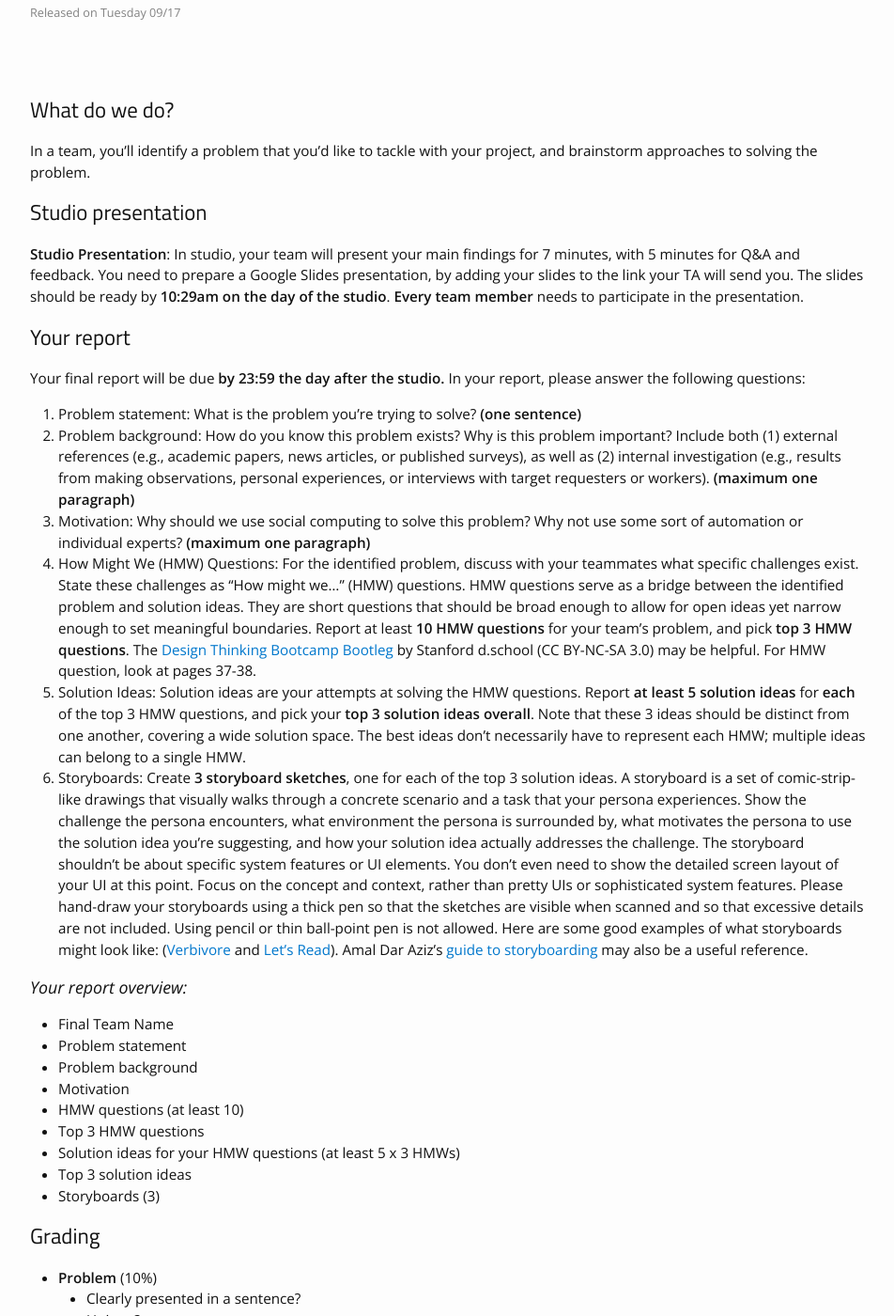
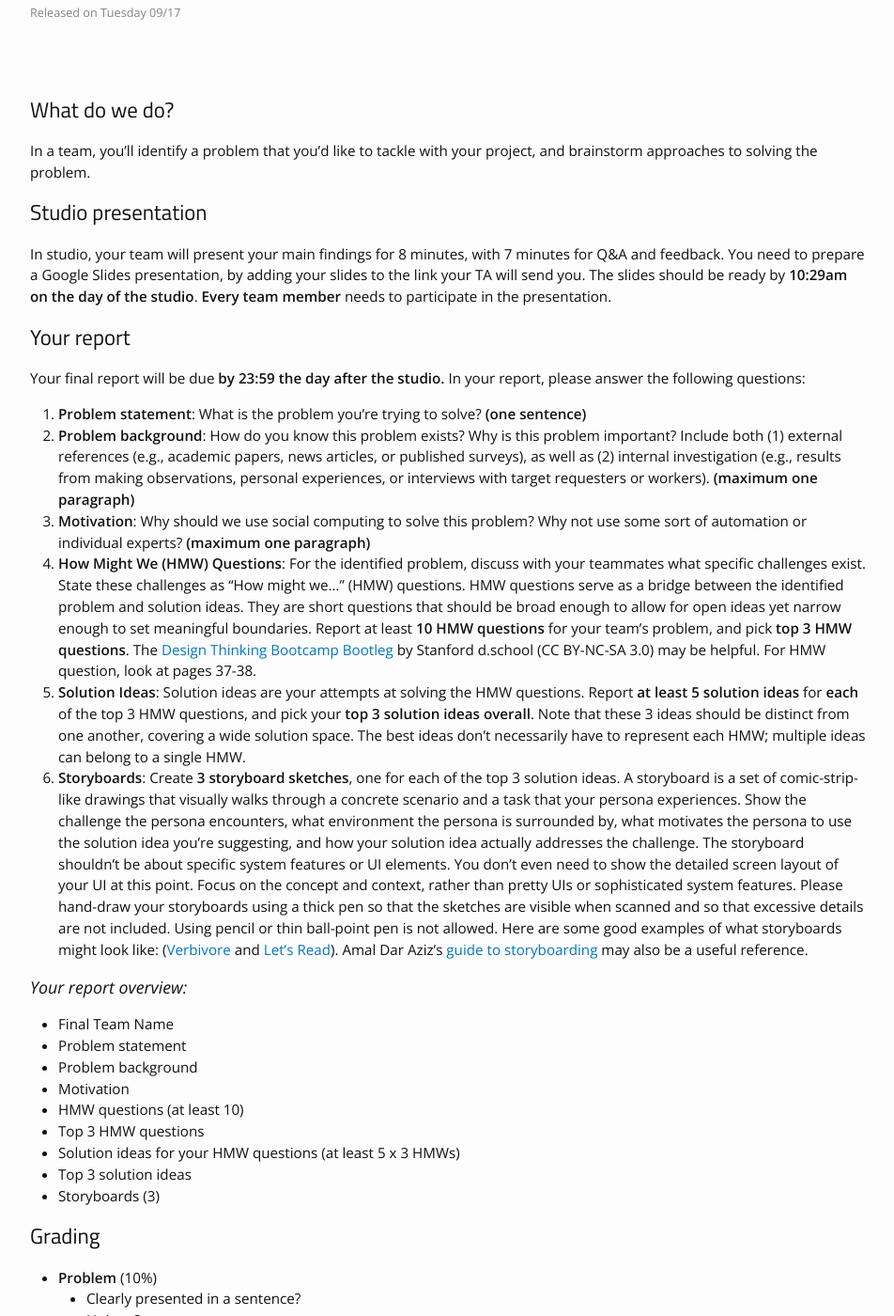
Before and after one commit to cstl-kaist/cs473-2025-fall, a Jekyll site: the page built from _projects/03_DP1.md, in a window 1280 px wide and 1400 px high, scrolled down 216 px. Shown: the whole window at 94% size, without its empty margins (163-1115 px from the left). Built offline with Jekyll 4.4.1, drawn with Linux system fonts in a browser that asks for light colours; nearby versions of some CDN libraries; some of the changed text lies outside the part shown.

Commit message:
Various DP1 adjustments

```diff
--- a/_layouts/projects.html
+++ b/_layouts/projects.html
@@ -6,8 +6,8 @@ layout: page
       <h2>What do we do?</h2>
             <p>This is a team-based, semester-long design project, in which you'll create an original social computing application on your own. You'll work in teams of <strong>three to four</strong> people. More information about each milestone will be added to this page. Here is the timeline and grading weights for each milestone:
             <ul>
-                  <li>Team Formation (week 2): 0%</li>
-                  <li>Ideation (week 4): 20%</li>
+                  <li><a href= "/projects/02_DP0">Team Formation</a> (week 2): 0%</li>
+                  <li><a href= "/projects/03_DP1">Ideation</a> (week 4): 20%</li>
                   <li>Pitch (week 6): 15%</li>
                   <li>Low-fi Prototype (week 7): 15%</li>
                   <li>High-fi Prototype (week 12): 15%</li>
--- a/_projects/03_DP1.md
+++ b/_projects/03_DP1.md
@@ -15,16 +15,16 @@ hide_from_announcements: true
 In a team, you'll identify a problem that you'd like to tackle with your project, and brainstorm approaches to solving the problem.
 
 ## Studio presentation
-**Studio Presentation**: In studio, your team will present your main findings for 7 minutes, with 5 minutes for Q&A and feedback. You need to prepare a Google Slides presentation, by adding your slides to the link your TA will send you. The slides should be ready by **10:29am on the day of the studio**. **Every team member** needs to participate in the presentation.
+In studio, your team will present your main findings for 8 minutes, with 7 minutes for Q&A and feedback. You need to prepare a Google Slides presentation, by adding your slides to the link your TA will send you. The slides should be ready by **10:29am on the day of the studio**. **Every team member** needs to participate in the presentation.
 
 ## Your report
 Your final report will be due **by 23:59 the day after the studio.** In your report, please answer the following questions:
-1. Problem statement: What is the problem you're trying to solve? **(one sentence)**
-2. Problem background: How do you know this problem exists? Why is this problem important? Include both (1) external references (e.g., academic papers, news articles, or published surveys), as well as (2) internal investigation (e.g., results from making observations, personal experiences, or interviews with target requesters or workers). **(maximum one paragraph)**
-3. Motivation: Why should we use social computing to solve this problem? Why not use some sort of automation or individual experts? **(maximum one paragraph)**
-4. How Might We (HMW) Questions: For the identified problem, discuss with your teammates what specific challenges exist. State these challenges as "How might we..." (HMW) questions. HMW questions serve as a bridge between the identified problem and solution ideas. They are short questions that should be broad enough to allow for open ideas yet narrow enough to set meaningful boundaries. Report at least **10 HMW questions** for your team's problem, and pick **top 3 HMW questions**. The [Design Thinking Bootcamp Bootleg](https://static1.squarespace.com/static/57c6b79629687fde090a0fdd/t/5b19b2f2aa4a99e99b26b6bb/1528410876119/dschool_bootleg_deck_2018_final_sm+%282%29.pdf) by Stanford d.school (CC BY-NC-SA 3.0) may be helpful. For HMW question, look at pages 37-38.
-5. Solution Ideas: Solution ideas are your attempts at solving the HMW questions. Report **at least 5 solution ideas** for **each** of the top 3 HMW questions, and pick your **top 3 solution ideas overall**. Note that these 3 ideas should be distinct from one another, covering a wide solution space. The best ideas don't necessarily have to represent each HMW; multiple ideas can belong to a single HMW.
-6. Storyboards: Create **3 storyboard sketches**, one for each of the top 3 solution ideas. A storyboard is a set of comic-strip-like drawings that visually walks through a concrete scenario and a task that your persona experiences. Show the challenge the persona encounters, what environment the persona is surrounded by, what motivates the persona to use the solution idea you're suggesting, and how your solution idea actually addresses the challenge. The storyboard shouldn't be about specific system features or UI elements. You don't even need to show the detailed screen layout of your UI at this point. Focus on the concept and context, rather than pretty UIs or sophisticated system features. Please hand-draw your storyboards using a thick pen so that the sketches are visible when scanned and so that excessive details are not included. Using pencil or thin ball-point pen is not allowed. Here are some good examples of what storyboards might look like: ([Verbivore](https://www.kixlab.org/courses/cs492-fall-2016/projects/verbivore/tasks-sketches-video/index.html) and [Let's Read](https://www.kixlab.org/courses/cs492-fall-2016/projects/letsread/tasks-sketches-video/index.html)). Amal Dar Aziz's [guide to storyboarding](https://hci.stanford.edu/courses/cs147/2009/assignments/storyboard_notes.pdf) may also be a useful reference.
+1. **Problem statement**: What is the problem you're trying to solve? **(one sentence)**
+2. **Problem background**: How do you know this problem exists? Why is this problem important? Include both (1) external references (e.g., academic papers, news articles, or published surveys), as well as (2) internal investigation (e.g., results from making observations, personal experiences, or interviews with target requesters or workers). **(maximum one paragraph)**
+3. **Motivation**: Why should we use social computing to solve this problem? Why not use some sort of automation or individual experts? **(maximum one paragraph)**
+4. **How Might We (HMW) Questions**: For the identified problem, discuss with your teammates what specific challenges exist. State these challenges as "How might we..." (HMW) questions. HMW questions serve as a bridge between the identified problem and solution ideas. They are short questions that should be broad enough to allow for open ideas yet narrow enough to set meaningful boundaries. Report at least **10 HMW questions** for your team's problem, and pick **top 3 HMW questions**. The [Design Thinking Bootcamp Bootleg](https://static1.squarespace.com/static/57c6b79629687fde090a0fdd/t/5b19b2f2aa4a99e99b26b6bb/1528410876119/dschool_bootleg_deck_2018_final_sm+%282%29.pdf) by Stanford d.school (CC BY-NC-SA 3.0) may be helpful. For HMW question, look at pages 37-38.
+5. **Solution Ideas**: Solution ideas are your attempts at solving the HMW questions. Report **at least 5 solution ideas** for **each** of the top 3 HMW questions, and pick your **top 3 solution ideas overall**. Note that these 3 ideas should be distinct from one another, covering a wide solution space. The best ideas don't necessarily have to represent each HMW; multiple ideas can belong to a single HMW.
+6. **Storyboards**: Create **3 storyboard sketches**, one for each of the top 3 solution ideas. A storyboard is a set of comic-strip-like drawings that visually walks through a concrete scenario and a task that your persona experiences. Show the challenge the persona encounters, what environment the persona is surrounded by, what motivates the persona to use the solution idea you're suggesting, and how your solution idea actually addresses the challenge. The storyboard shouldn't be about specific system features or UI elements. You don't even need to show the detailed screen layout of your UI at this point. Focus on the concept and context, rather than pretty UIs or sophisticated system features. Please hand-draw your storyboards using a thick pen so that the sketches are visible when scanned and so that excessive details are not included. Using pencil or thin ball-point pen is not allowed. Here are some good examples of what storyboards might look like: ([Verbivore](https://www.kixlab.org/courses/cs492-fall-2016/projects/verbivore/tasks-sketches-video/index.html) and [Let's Read](https://www.kixlab.org/courses/cs492-fall-2016/projects/letsread/tasks-sketches-video/index.html)). Amal Dar Aziz's [guide to storyboarding](https://hci.stanford.edu/courses/cs147/2009/assignments/storyboard_notes.pdf) may also be a useful reference.
 
 ### Your report overview:
 - Final Team Name
@@ -47,11 +47,11 @@ Your final report will be due **by 23:59 the day after the studio.** In your rep
   * Clearly presented in a paragraph?
   * Convincing evidence or references presented?
   * Importance of the problem highlighted?
-* **Motivation** (15%)
+* **Motivation** (10%)
   * Clearly presented in a paragraph?
   * Suitable for social computing?
   * Convincing reasons for using social computing presented?
-* **HMW** (10%)
+* **HMW** (15%)
   * 10+ HMWs submitted?
   * Scope not too broad or narrow?
   * Distinct, broad, and creative?
```
Also changed, not shown: other parts of _projects/03_DP1.md (+1 -0 lines).
